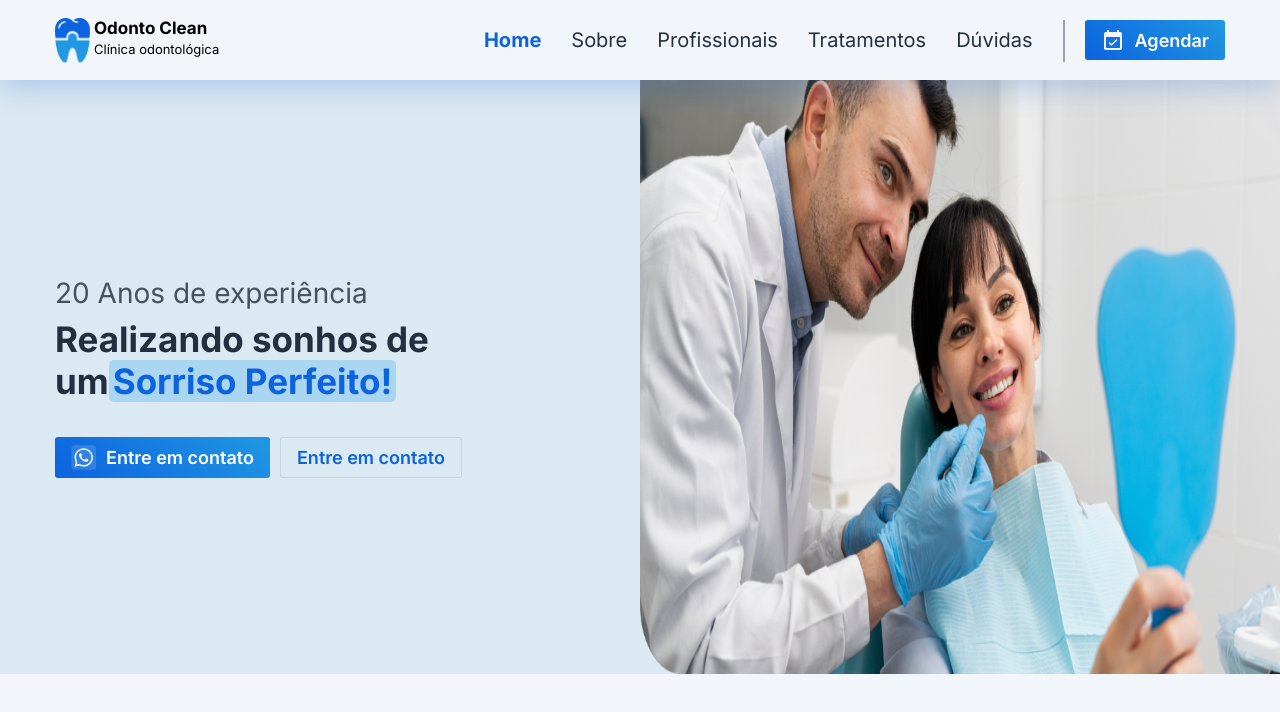
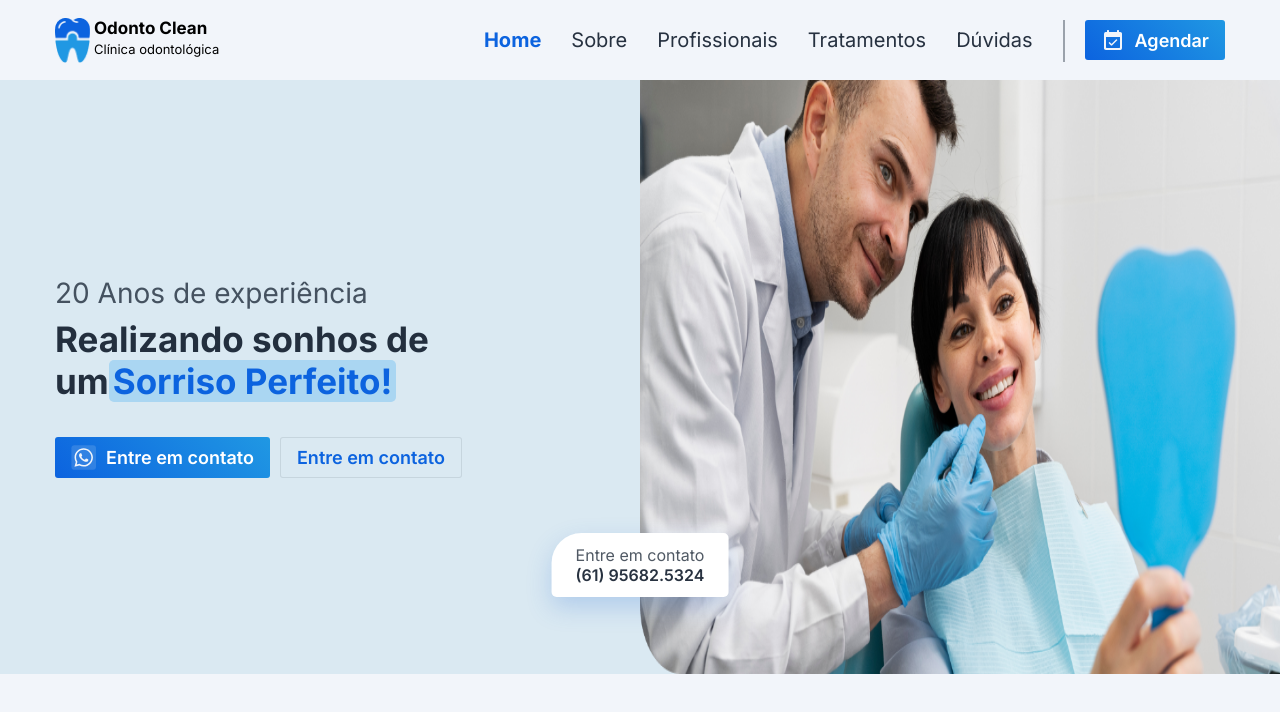
Before and after one commit to GuilhermeAlvarez-00/my-odonto-clean, a React (Vite) app: page / in a window 1280 px wide. Shown: the top 712 px of the page. Built offline with nearby package versions, Linux system fonts and the light colour scheme.

Commit message:
style: add floating card in hero section

```diff
--- a/src/components/sections/Home/Hero/index.tsx
+++ b/src/components/sections/Home/Hero/index.tsx
@@ -24,6 +24,11 @@ export const Hero: FC = () => {
           <ActionButton themeColor="light">Entre em contato</ActionButton>
         </S.ButtonWrapper>
       </S.Wrapper>
+
+      <S.FloatCard>
+        <p>Entre em contato</p>
+        <p>(61) 95682.5324</p>
+      </S.FloatCard>
     </S.Container>
   );
 };
--- a/src/components/sections/Home/Hero/styles.ts
+++ b/src/components/sections/Home/Hero/styles.ts
@@ -9,6 +9,7 @@ export const Container = styled.section`
   background-repeat: no-repeat;
   background-size: 50% 100%;
   background-position: right;
+  position: relative;
 `;
 
 export const Wrapper = styled.div`
@@ -45,3 +46,27 @@ export const ButtonWrapper = styled.div`
   gap: 0.625rem;
   margin-top: 2.1875rem;
 `;
+
+export const FloatCard = styled.aside`
+  background-color: white;
+  position: absolute;
+  bottom: 4.8125rem;
+  left: 50%;
+  transform: translateX(-50%);
+  padding: 0.75rem 1.5rem;
+  border-radius: 1.875rem 0.3125rem 0.3125rem 0.3125rem;
+  box-shadow: 0px 10px 25px rgba(55, 121, 215, 0.25);
+
+  p {
+    font-size: 1rem;
+
+    &:first-child {
+      color: var(--blue-750);
+    }
+
+    &:last-child {
+      color: var(--blue-800);
+      font-weight: 600;
+    }
+  }
+`;
```
